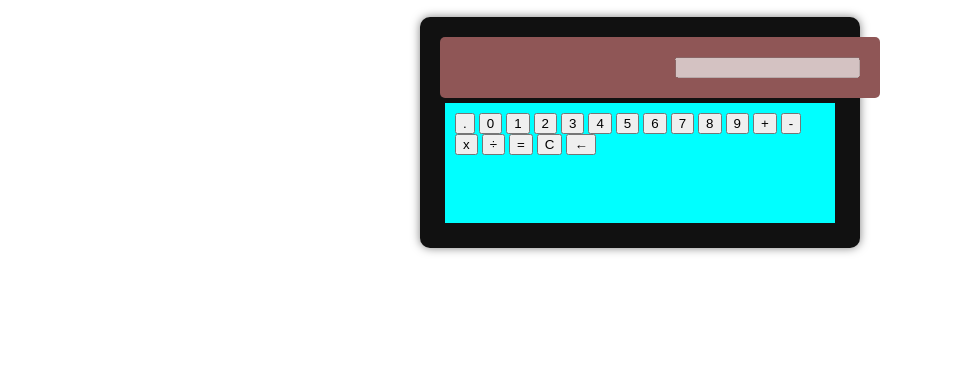
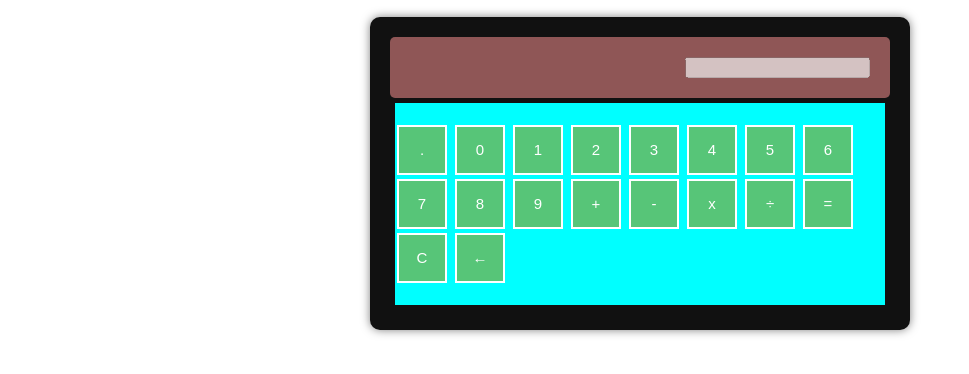
Before and after one commit to abacrosbie/odin_calculator, a plain HTML site: page index.html in a window 1280 px wide. Shown: the part 50-424 px from the top of the page, without its empty margins (0-969 px from the left). Drawn offline with Linux system fonts and the light colour scheme.

Commit message:
updated styling to show elements clearer

```diff
--- a/style.css
+++ b/style.css
@@ -1,5 +1,5 @@
 .calc {
-    max-width: 400px;
+    max-width: 500px;
     margin: auto;
     background-color: #111;
     padding: 20px;
@@ -10,7 +10,7 @@
 }
 
 .display {
-    flex: 1 0 100%;
+    flex: 1 0 80%;
     background-color: #8f5656;
     color: white;
     padding: 20px;
@@ -18,11 +18,23 @@
     border-radius: 5px;
 }
 
+button {
+    border: 2px solid #ffffff;
+    color: white;
+    background-color: #57c578;
+    padding: 2%;
+    font-size: 15px;
+    height: 50px;
+    width: 50px;
+    margin: 2px;
+}
+
 .buttons {
-    flex: 1 0 21%;
+    flex: 1 0 80%;
     margin: 5px;
     height: 100px;
     background-color: aqua;
     padding-top: 20px;
-    padding: 10px;
+    padding-bottom: 20px;
+    height: auto;
 }
```
